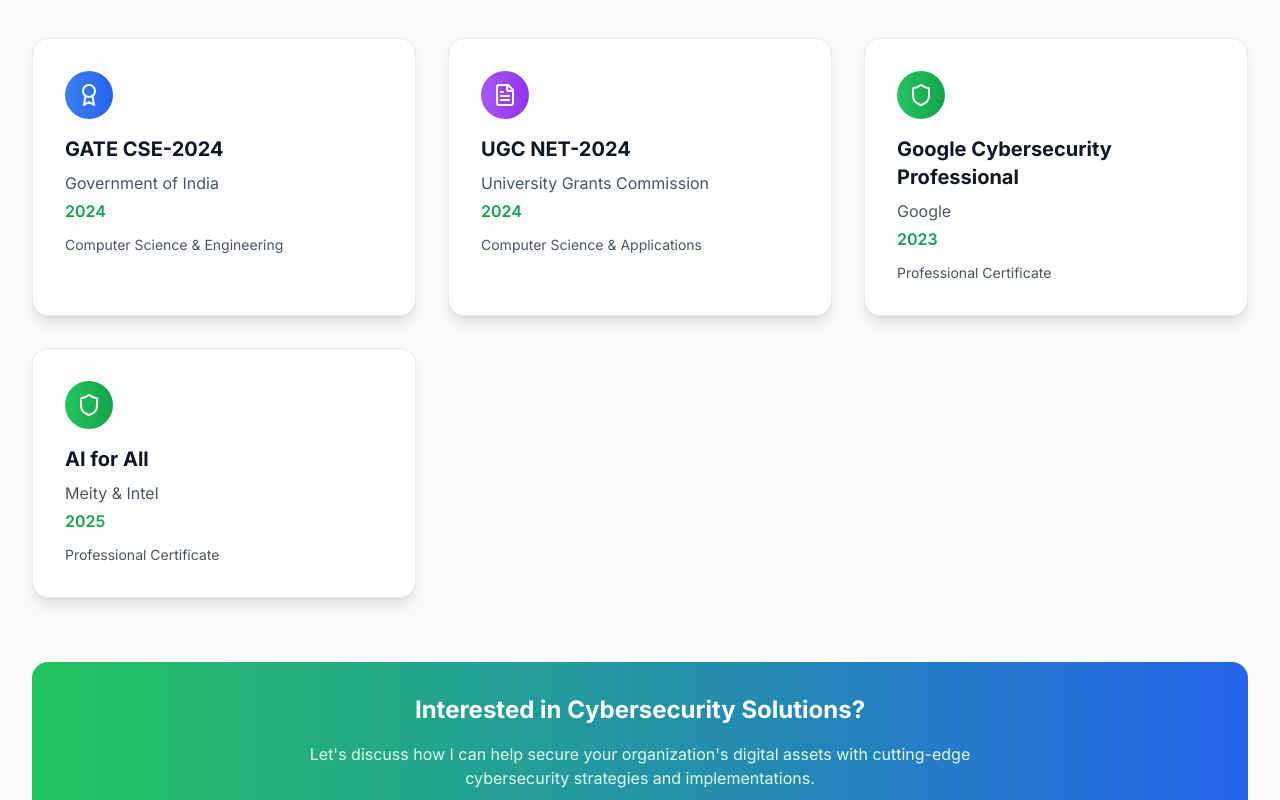
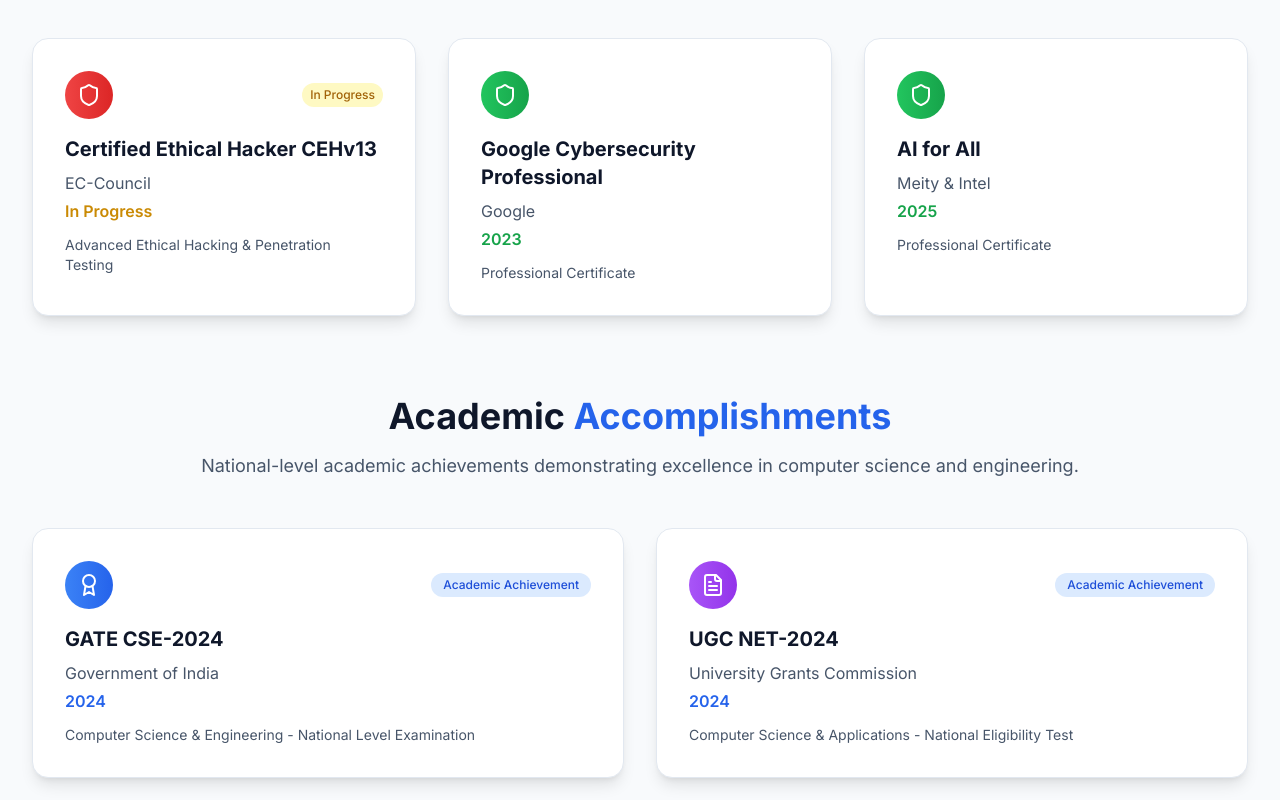
Before and after one commit to Vikram3598/vikram-portfolio, a Next.js app: page / in a window 1280 px wide. Shown: the part 5820-6620 px from the top of the page. Built offline with nearby package versions, Linux system fonts and the light colour scheme.

Commit message:
Update Projects.tsx

```diff
--- a/src/components/Projects.tsx
+++ b/src/components/Projects.tsx
@@ -54,20 +54,13 @@
 
   const certifications = [
     {
-      title: "GATE CSE-2024",
-      issuer: "Government of India",
-      date: "2024",
-      description: "Computer Science & Engineering",
-      icon: <Award className="w-6 h-6" />,
-      color: "from-blue-500 to-blue-600"
-    },
-    {
-      title: "UGC NET-2024",
-      issuer: "University Grants Commission",
-      date: "2024",
-      description: "Computer Science & Applications",
-      icon: <FileText className="w-6 h-6" />,
-      color: "from-purple-500 to-purple-600"
+      title: "Certified Ethical Hacker CEHv13",
+      issuer: "EC-Council",
+      date: "In Progress",
+      description: "Advanced Ethical Hacking & Penetration Testing",
+      icon: <Shield className="w-6 h-6" />,
+      color: "from-red-500 to-red-600",
+      status: "in-progress"
     },
     {
       title: "Google Cybersecurity Professional",
@@ -75,7 +68,8 @@
       date: "2023",
       description: "Professional Certificate",
       icon: <Shield className="w-6 h-6" />,
-      color: "from-cyber-500 to-cyber-600"
+      color: "from-cyber-500 to-cyber-600",
+      status: "completed"
     },
     {
       title: "AI for All",
@@ -83,7 +77,29 @@
       date: "2025",
       description: "Professional Certificate",
       icon: <Shield className="w-6 h-6" />,
-      color: "from-cyber-500 to-cyber-600"
+      color: "from-green-500 to-green-600",
+      status: "completed"
+    }
+  ]
+
+  const accomplishments = [
+    {
+      title: "GATE CSE-2024",
+      issuer: "Government of India",
+      date: "2024",
+      description: "Computer Science & Engineering - National Level Examination",
+      icon: <Award className="w-6 h-6" />,
+      color: "from-blue-500 to-blue-600",
+      type: "Academic Achievement"
+    },
+    {
+      title: "UGC NET-2024",
+      issuer: "University Grants Commission",
+      date: "2024",
+      description: "Computer Science & Applications - National Eligibility Test",
+      icon: <FileText className="w-6 h-6" />,
+      color: "from-purple-500 to-purple-600",
+      type: "Academic Achievement"
     }
   ]
 
@@ -202,8 +218,15 @@
               <div className={`absolute inset-0 opacity-0 group-hover:opacity-5 bg-gradient-to-br ${cert.color} rounded-2xl transition-opacity duration-300`}></div>
 
               <div className="relative z-10">
-                <div className={`inline-flex p-3 rounded-full bg-gradient-to-r ${cert.color} text-white mb-4`}>
-                  {cert.icon}
+                <div className="flex items-center justify-between mb-4">
+                  <div className={`inline-flex p-3 rounded-full bg-gradient-to-r ${cert.color} text-white`}>
+                    {cert.icon}
+                  </div>
+                  {cert.status === 'in-progress' && (
+                    <div className="px-2 py-1 bg-yellow-100 dark:bg-yellow-900/30 text-yellow-700 dark:text-yellow-400 rounded-full text-xs font-medium">
+                      In Progress
+                    </div>
+                  )}
                 </div>
 
                 <h4 className="text-xl font-bold text-slate-900 dark:text-white mb-2">
@@ -214,12 +237,72 @@
                   {cert.issuer}
                 </p>
 
-                <p className="text-cyber-600 font-semibold mb-3">
+                <p className={`font-semibold mb-3 ${cert.status === 'in-progress' ? 'text-yellow-600 dark:text-yellow-400' : 'text-cyber-600'}`}>
                   {cert.date}
                 </p>
 
                 <p className="text-sm text-slate-600 dark:text-slate-300">
                   {cert.description}
+                </p>
+              </div>
+            </motion.div>
+          ))}
+        </div>
+
+        {/* Academic Accomplishments Section */}
+        <motion.div
+          initial={{ opacity: 0, y: 20 }}
+          whileInView={{ opacity: 1, y: 0 }}
+          viewport={{ once: true }}
+          transition={{ duration: 0.6 }}
+          className="text-center mb-12 mt-20"
+        >
+          <h3 className="text-3xl md:text-4xl font-bold text-slate-900 dark:text-white mb-4">
+            Academic <span className="text-blue-600">Accomplishments</span>
+          </h3>
+          <p className="text-lg text-slate-600 dark:text-slate-400">
+            National-level academic achievements demonstrating excellence in computer science and engineering.
+          </p>
+        </motion.div>
+
+        {/* Accomplishments Grid */}
+        <div className="grid md:grid-cols-2 gap-8 mb-16">
+          {accomplishments.map((accomplishment, index) => (
+            <motion.div
+              key={index}
+              initial={{ opacity: 0, scale: 0.9 }}
+              whileInView={{ opacity: 1, scale: 1 }}
+              viewport={{ once: true }}
+              transition={{ duration: 0.6, delay: index * 0.1 }}
+              className="relative bg-white dark:bg-slate-700 p-8 rounded-2xl shadow-lg border border-slate-200 dark:border-slate-600 hover:shadow-xl transition-all duration-300 group"
+            >
+              {/* Background Gradient */}
+              <div className={`absolute inset-0 opacity-0 group-hover:opacity-10 bg-gradient-to-br ${accomplishment.color} rounded-2xl transition-opacity duration-300`}></div>
+
+              <div className="relative z-10">
+                <div className="flex items-center justify-between mb-4">
+                  <div className={`inline-flex p-3 rounded-full bg-gradient-to-r ${accomplishment.color} text-white`}>
+                    {accomplishment.icon}
+                  </div>
+                  <div className="px-3 py-1 bg-blue-100 dark:bg-blue-900/30 text-blue-700 dark:text-blue-400 rounded-full text-xs font-medium">
+                    {accomplishment.type}
+                  </div>
+                </div>
+
+                <h4 className="text-xl font-bold text-slate-900 dark:text-white mb-2">
+                  {accomplishment.title}
+                </h4>
+
+                <p className="text-slate-600 dark:text-slate-400 mb-1">
+                  {accomplishment.issuer}
+                </p>
+
+                <p className="text-blue-600 dark:text-blue-400 font-semibold mb-3">
+                  {accomplishment.date}
+                </p>
+
+                <p className="text-sm text-slate-600 dark:text-slate-300">
+                  {accomplishment.description}
                 </p>
               </div>
             </motion.div>
```
